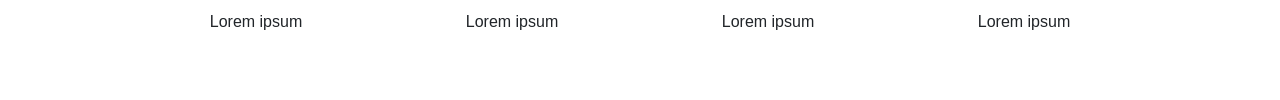
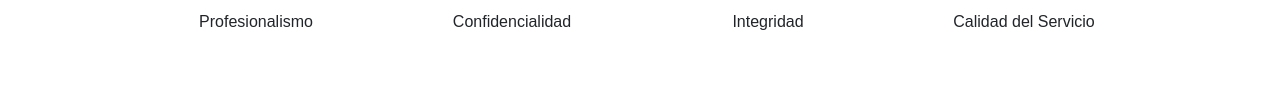
Before and after one commit to GeorgeNeyra16/PF-Neyra, a plain HTML site: page internos/nosotros.html in a window 1280 px wide. Shown: the part 2034-2134 px from the top of the page. Drawn offline with nearby package versions, Linux system fonts and the light colour scheme; a web font is replaced by a local one.

Commit message:
Pre-Entrega 2

```diff
--- a/estilos/styles.css
+++ b/estilos/styles.css
@@ -257,7 +257,7 @@ video {
     position: absolute;
     width:100%;
     z-index: 100;
-    margin-top: -35%;
+    margin-top: -31%;
 }
 
 /* .portada h1 {
@@ -1184,7 +1184,7 @@ video {
         margin-top: -30%;
     }
     .porttext h1 {
-        font-size: 5.2rem;
+        font-size: 8vw;
     }
     .porttext p {
         font-size: 1.2em;
--- a/internos/nosotros.html
+++ b/internos/nosotros.html
@@ -113,19 +113,19 @@
             <div class="valoresopciones">
                 <div class="valoresbox">
                     <div class="valoresicon"><img src="../imagenes/engranajes.svg" alt="valor1"></div>
-                    <p class="valoresdescription">Lorem ipsum</p>
+                    <p class="valoresdescription">Profesionalismo</p>
                 </div>
                 <div class="valoresbox">
                     <div class="valoresicon"><img src="../imagenes/engranajes.svg" alt="valor2"></div>
-                    <p class="valoresdescription">Lorem ipsum</p>
+                    <p class="valoresdescription">Confidencialidad</p>
                 </div>
                 <div class="valoresbox">
                     <div class="valoresicon"><img src="../imagenes/engranajes.svg" alt="valor3"></div>
-                    <p class="valoresdescription">Lorem ipsum</p>
+                    <p class="valoresdescription">Integridad</p>
                 </div>
                 <div class="valoresbox">
                     <div class="valoresicon"><img src="../imagenes/engranajes.svg" alt="valor4"></div>
-                    <p class="valoresdescription">Lorem ipsum</p>
+                    <p class="valoresdescription">Calidad del Servicio</p>
                 </div>
             </div>
         </section>
```
Also changed, not shown: index.html (+0 -6 lines).
